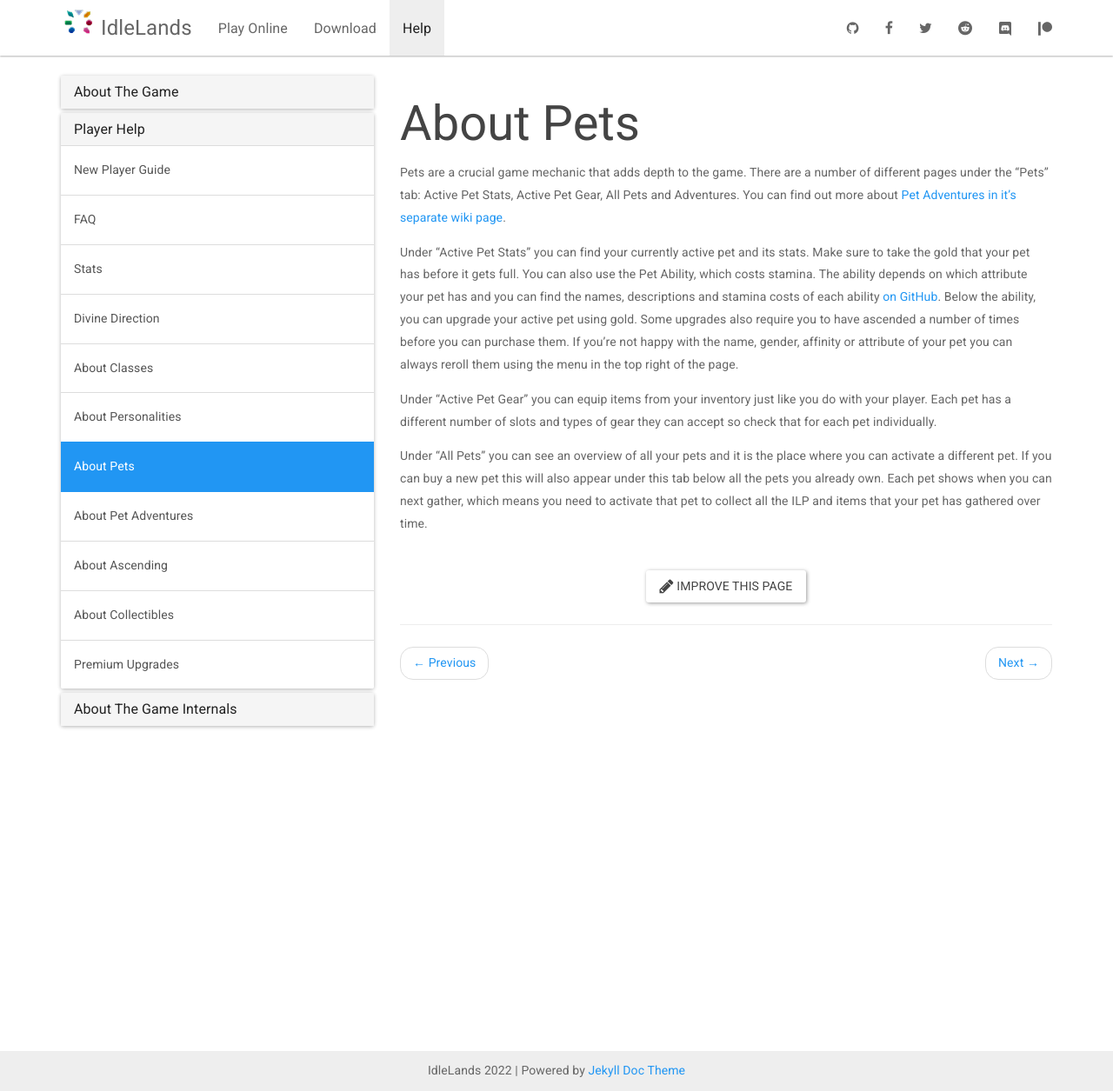
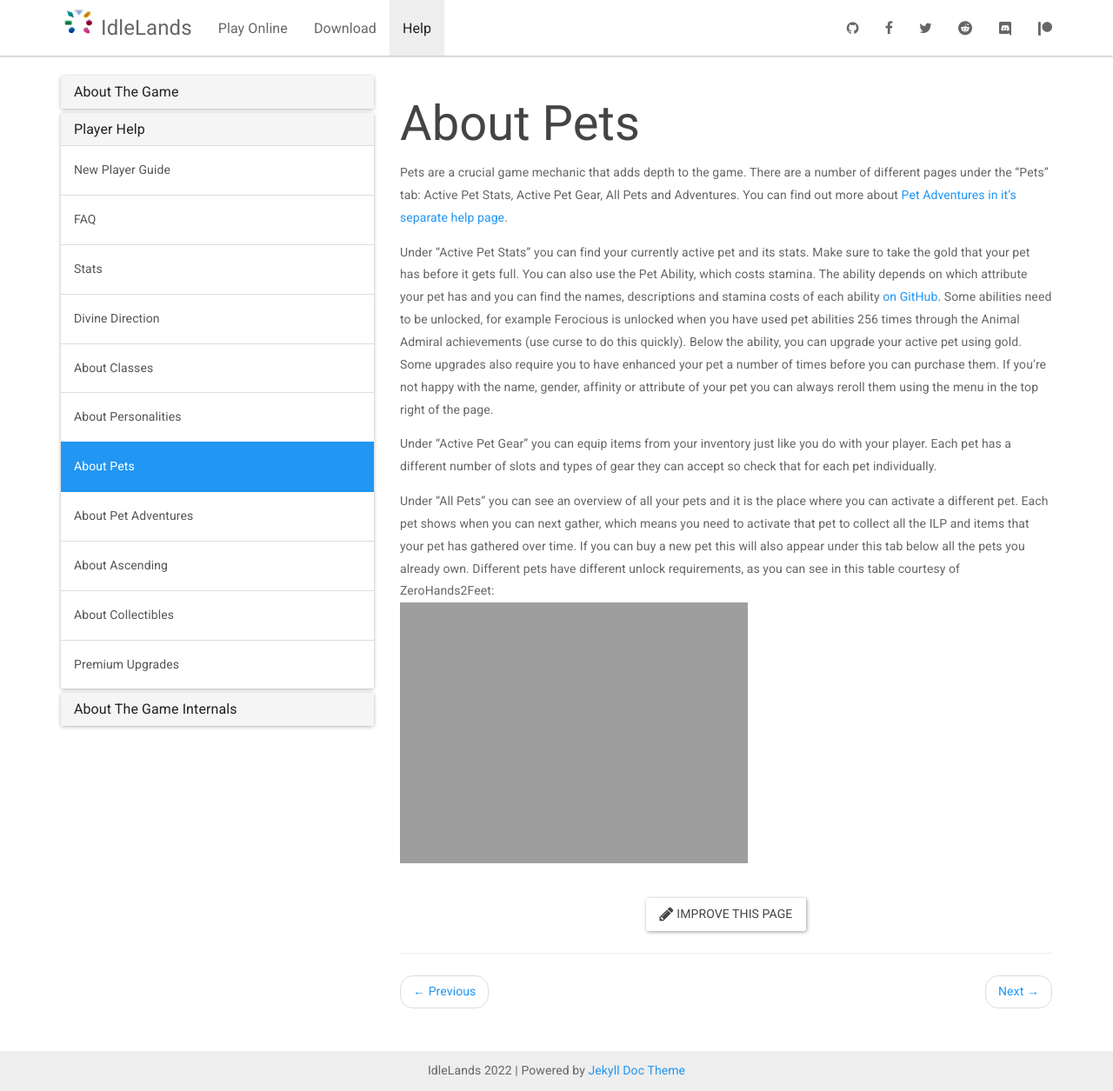
Before and after one commit to IdleLands/idlelands.github.io, a Jekyll site: the page built from _docs/help/about-pets.md, in a window 1280 px wide and 1255 px high. Shown: the whole window at 87% size. Built offline with Jekyll 4.4.1, drawn with Linux system fonts in a browser that asks for light colours; nearby versions of some CDN libraries.

Commit message:
Added pet requirements and note about Ferocious

```diff
--- a/_docs/help/about-pets.md
+++ b/_docs/help/about-pets.md
@@ -4,10 +4,11 @@ permalink: /docs/about-pets/
 redirect_from: /docs/index.html
 ---
 
-Pets are a crucial game mechanic that adds depth to the game. There are a number of different pages under the "Pets" tab: Active Pet Stats, Active Pet Gear, All Pets and Adventures. You can find out more about [Pet Adventures in it's separate wiki page](https://idle.land/docs/about-pet-adventures/).
+Pets are a crucial game mechanic that adds depth to the game. There are a number of different pages under the "Pets" tab: Active Pet Stats, Active Pet Gear, All Pets and Adventures. You can find out more about [Pet Adventures in it's separate help page](https://idle.land/docs/about-pet-adventures/).
 
-Under "Active Pet Stats" you can find your currently active pet and its stats. Make sure to take the gold that your pet has before it gets full. You can also use the Pet Ability, which costs stamina.  The ability depends on which attribute your pet has and you can find the names, descriptions and stamina costs of each ability [on GitHub](https://github.com/IdleLands/IdleLands/tree/master/src/server/core/game/attributes). Below the ability, you can upgrade your active pet using gold. Some upgrades also require you to have ascended a number of times before you can purchase them. If you're not happy with the name, gender, affinity or attribute of your pet you can always reroll them using the menu in the top right of the page.
+Under "Active Pet Stats" you can find your currently active pet and its stats. Make sure to take the gold that your pet has before it gets full. You can also use the Pet Ability, which costs stamina.  The ability depends on which attribute your pet has and you can find the names, descriptions and stamina costs of each ability [on GitHub](https://github.com/IdleLands/IdleLands/tree/master/src/server/core/game/attributes). Some abilities need to be unlocked, for example Ferocious is unlocked when you have used pet abilities 256 times through the Animal Admiral achievements (use curse to do this quickly). Below the ability, you can upgrade your active pet using gold. Some upgrades also require you to have enhanced your pet a number of times before you can purchase them. If you're not happy with the name, gender, affinity or attribute of your pet you can always reroll them using the menu in the top right of the page.
 
 Under "Active Pet Gear" you can equip items from your inventory just like you do with your player. Each pet has a different number of slots and types of gear they can accept so check that for each pet individually.
 
-Under "All Pets" you can see an overview of all your pets and it is the place where you can activate a different pet. If you can buy a new pet this will also appear under this tab below all the pets you already own. Each pet shows when you can next gather, which means you need to activate that pet to collect all the ILP and items that your pet has gathered over time.
+Under "All Pets" you can see an overview of all your pets and it is the place where you can activate a different pet. Each pet shows when you can next gather, which means you need to activate that pet to collect all the ILP and items that your pet has gathered over time. If you can buy a new pet this will also appear under this tab below all the pets you already own. Different pets have different unlock requirements, as you can see in this table courtesy of ZeroHands2Feet:
+![Pet Unlock Requirements](https://idle.land/img/IdleLand_Pet_Requirements_ZeroHands2Feet.png)
```
